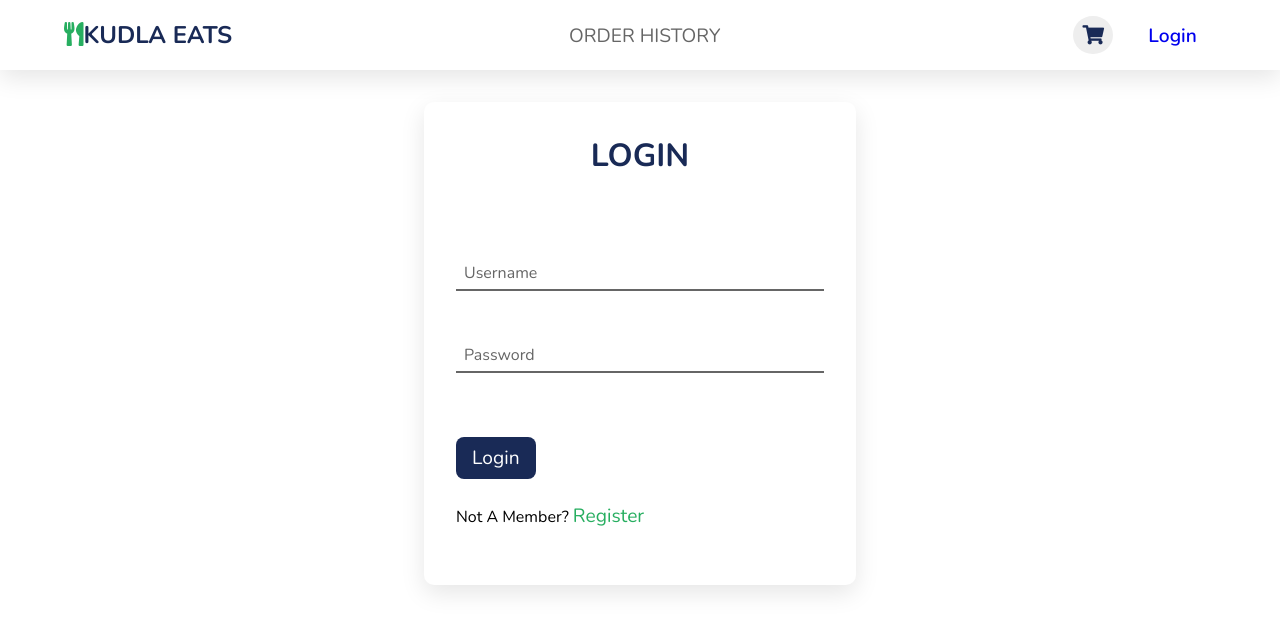
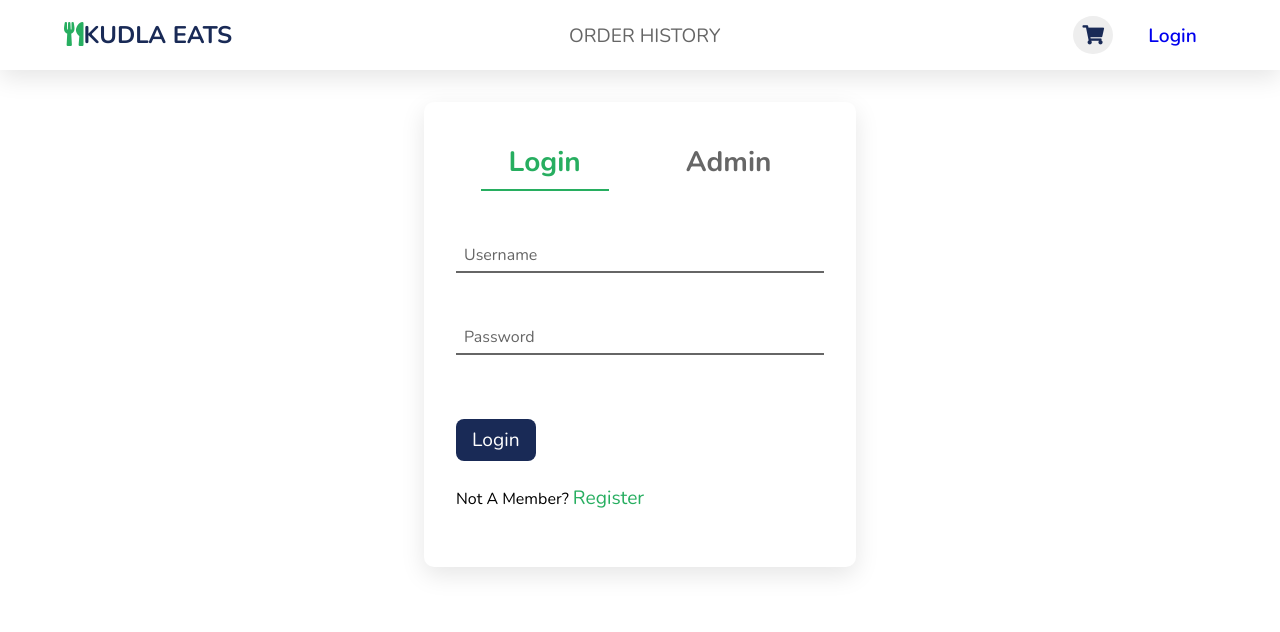
Before and after one commit to M-Shehzad/React-Food-Delivery-Website, a React (Create React App) app: page /login in a window 1280 px wide. Shown: the top 632 px of the page. Built offline with nearby package versions, Linux system fonts and the light colour scheme; no server answers.

Commit message:
admin login frontend added

```diff
--- a/src/App.jsx
+++ b/src/App.jsx
@@ -4,11 +4,11 @@ import Login from './components/loginpage/Login';
 import Register from './components/loginpage/Register';
 import Cart from './components/Cart/Cart';
 import PrevOrder from './components/order history/PrevOrder';
-import { UserContext } from './UserContext';
+import { UserContext,adminContext } from './Contexts';
 import { BrowserRouter, Routes, Route } from 'react-router-dom';
 import React, { useEffect, useState } from 'react';
 function App() {
-
+  const [isAdmin,setIsAdmin] = useState();
   const [logState,setLogState] = useState();
   const [menuData, setmenuData] = useState([{}]);
   const [cartItems,setCartItems] = useState([]);
@@ -62,6 +62,7 @@ function App() {
   return (<>
     <BrowserRouter>
     <UserContext.Provider value={[logState,setLogState]}>
+      <adminContext.Provider value={[isAdmin,setIsAdmin]}>
         <Navbar
         cartItems = {cartItems}
         />
@@ -83,6 +84,7 @@ function App() {
           />} />
         <Route path='/orderhistory' element={<PrevOrder />} />
       </Routes>
+      </adminContext.Provider>
     </UserContext.Provider>
     </BrowserRouter>
   </>)
--- /dev/null
+++ b/src/Contexts.jsx
@@ -0,0 +1,5 @@
+import { createContext } from "react";
+
+
+export const UserContext = createContext(null);
+export const adminContext = createContext(null);
--- a/src/UserContext.jsx
+++ /dev/null
@@ -1,4 +0,0 @@
-import { createContext } from "react";
-
-
-export const UserContext = createContext(null);
--- a/src/components/Cart/Cart.jsx
+++ b/src/components/Cart/Cart.jsx
@@ -3,7 +3,7 @@ import {useNavigate} from 'react-router-dom';
 import './CartItem';
 import './Cart.css';
 import CartItem from './CartItem';
-import { UserContext } from '../../UserContext';
+import { UserContext } from '../../Contexts';
 export default function Cart(props){
     let navigate = useNavigate();
     const [logState,setLogState] = useContext(UserContext);
--- a/src/components/Navbar.jsx
+++ b/src/components/Navbar.jsx
@@ -1,7 +1,7 @@
 import React, { useContext } from "react";
 import {Link} from 'react-router-dom';
 import './Navbar.css';
-import { UserContext } from "../UserContext";
+import { UserContext } from "../Contexts";
 
 export default function Navbar(props){
     const [logState,setLogState] = useContext(UserContext);
--- a/src/components/loginpage/Login.css
+++ b/src/components/loginpage/Login.css
@@ -5,6 +5,30 @@
   border-radius: 10px;
   padding: 2em;
   box-shadow: var(--box-shadow);
+}
+
+.tabs-container {
+  display: flex;
+  justify-content: space-around;
+}
+
+.tabs-container .tab {
+  font-size: 1.75rem;
+  color: var(--light-color);
+  /* border-radius: 10rem; */
+  padding: 0.3em 1em;
+}
+
+.tabs-container .tab.active {
+  border-bottom: 2px solid var(--green);
+  color: var(--green);
+}
+
+.tabs-container .tab:hover {
+  background: rgba(39, 174, 96, 0.25);
+  color: green;
+  border-bottom: 2px solid var(--green);
+  cursor: pointer;
 }
 
 .center form {
--- a/src/components/loginpage/Login.jsx
+++ b/src/components/loginpage/Login.jsx
@@ -1,10 +1,12 @@
 import React, { useContext, useState } from 'react';
 import {Link,useNavigate} from 'react-router-dom';
-import { UserContext } from '../../UserContext';
+import { UserContext,adminContext } from '../../Contexts';
 import './Login.css';
 
 export default function LogState(){
+    const [isAdmin,setIsAdmin] = useContext(adminContext);
     const [logState,setLogState] = useContext(UserContext);
+
     const navigate =useNavigate();
     const [username,setUsername] = useState('');
     const [password,setPassword] = useState('');
@@ -39,7 +41,10 @@ export default function LogState(){
 
     return(
     <div className="center">
-        <h1 className="heading">Login</h1>
+        <div className="tabs-container">
+        <h1 className={!isAdmin?"tab active":"tab"} onClick={()=>setIsAdmin(false)}>Login</h1>
+        <h1 className={isAdmin?"tab active":"tab"} onClick={()=>setIsAdmin(true)}>admin</h1>
+        </div>
         <form>
             <div className="textField">
                 <input onChange={(e)=> setUsername(e.target.value)} type="text" name="username" id="username" autoComplete="off" required  value={username}/>
--- a/src/components/loginpage/Register.jsx
+++ b/src/components/loginpage/Register.jsx
@@ -1,6 +1,6 @@
 import React, {useState, useContext} from 'react';
 import {Link, useNavigate} from 'react-router-dom';
-import { UserContext } from '../../UserContext';
+import { UserContext } from '../../Contexts';
 
 export default function Register(){
 
--- a/src/components/order history/PrevOrder.jsx
+++ b/src/components/order history/PrevOrder.jsx
@@ -1,6 +1,6 @@
 import React, { useEffect, useState, useContext } from 'react';
 import {useNavigate} from 'react-router-dom';
-import { UserContext } from '../../UserContext';
+import { UserContext } from '../../Contexts';
 
 import OrderItem from './OrderItem';
 import './prevOrder.css';
```
